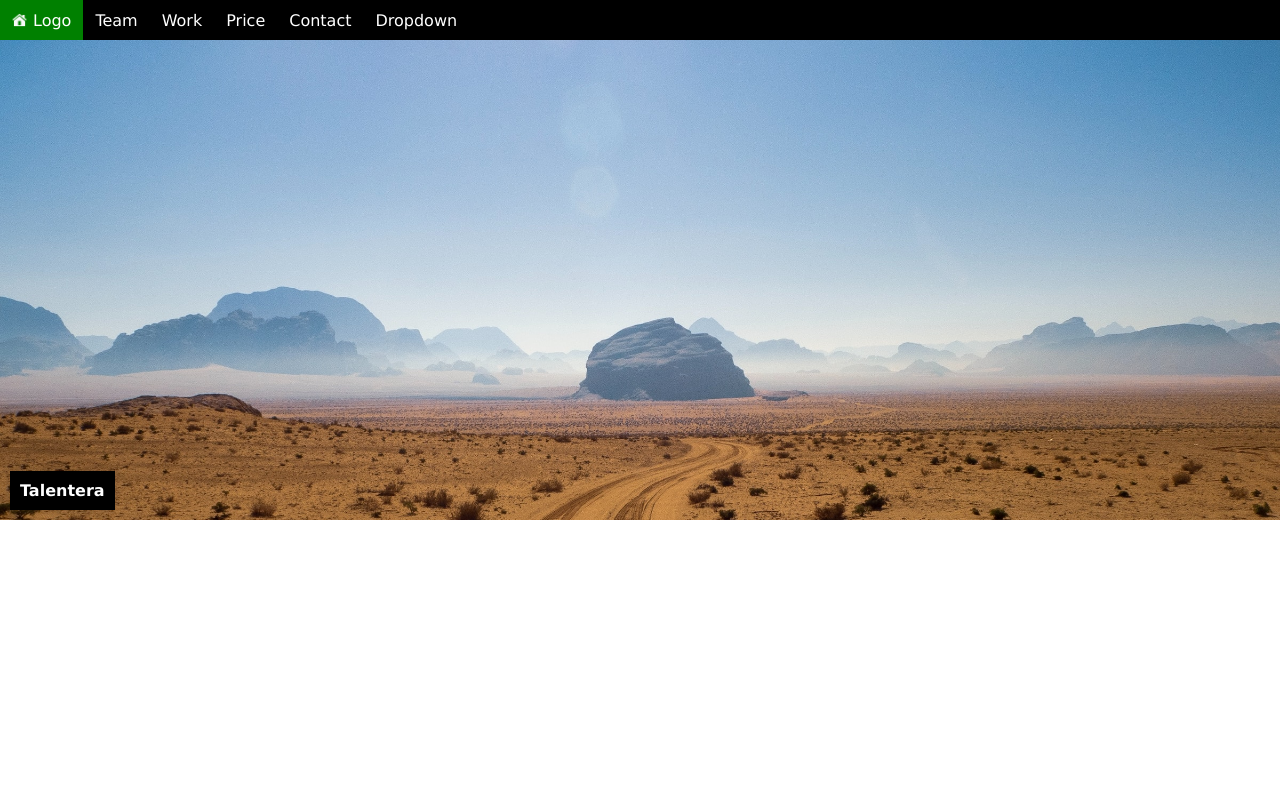
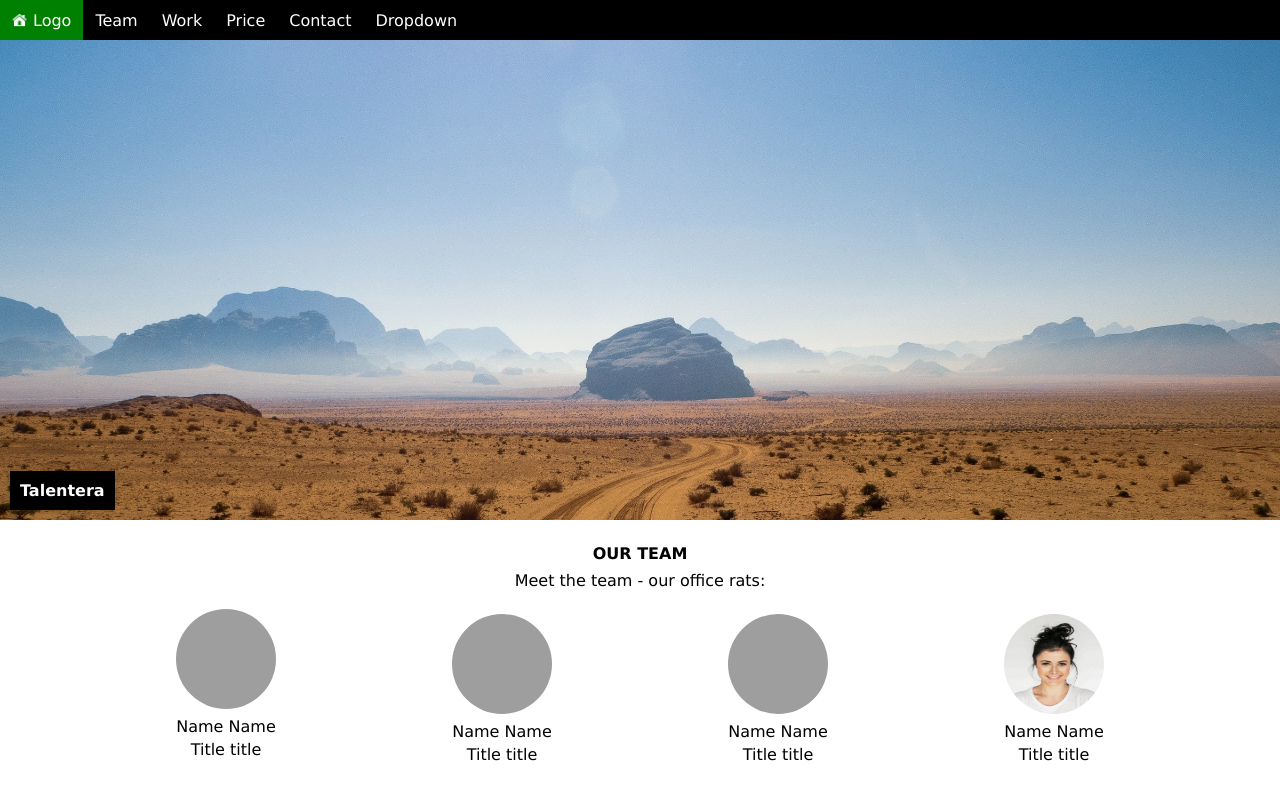
Before and after one commit to Khodor-Hassoun/Bayt, a plain HTML site: page index.html in a window 1280 px wide. Drawn offline with Linux system fonts and the light colour scheme; grey boxes are pictures that could not be loaded.

Commit message:
Design meet the team section

```diff
--- a/index.html
+++ b/index.html
@@ -42,6 +42,65 @@
                 <h2>Talentera</h2>
             </div>
         </header>
+
+        <!-- Meet the team -->
+        <section class="section-team">
+            <!-- team heading -->
+            <div class="section-team-header">
+                <h3>OUR TEAM</h3>
+                <span>Meet the team - our office rats:</span>
+            </div>
+            <!-- Team members -->
+            <div class="section-team-members">
+                <!-- Member 1 -->
+                <div class="section-team-members-member">
+                    <!-- Image -->
+                    <div class="section-team-members-member-image">
+                        <img src="./Public/Images/face1.jpg">
+                    </div>
+                    <!-- Name and title -->
+                    <div class="section-team-members-member-info">
+                        <span>Name Name</span>
+                        <span>Title title</span>
+                    </div>
+                </div>
+                <!-- Memeber 2 -->
+                <div class="section-team-members-member">
+                    <!-- Image -->
+                    <div class="section-team-members-member-image">
+                        <img src="./Public/Images/face2.jpg">
+                    </div>
+                    <!-- Name and title -->
+                    <div class="section-team-members-member-info">
+                        <span>Name Name</span>
+                        <span>Title title</span>
+                    </div>
+                </div>
+                <!-- Memeber 3 -->
+                <div class="section-team-members-member">
+                    <!-- Image -->
+                    <div class="section-team-members-member-image">
+                        <img src="./Public/Images/face3.jpg">
+                    </div>
+                    <!-- Name and title -->
+                    <div class="section-team-members-member-info">
+                        <span>Name Name</span>
+                        <span>Title title</span>
+                    </div>
+                </div><!-- Memeber 4 -->
+                <div class="section-team-members-member">
+                    <!-- Image -->
+                    <div class="section-team-members-member-image">
+                        <img src="./Public/Images/face4.jpg">
+                    </div>
+                    <!-- Name and title -->
+                    <div class="section-team-members-member-info">
+                        <span>Name Name</span>
+                        <span>Title title</span>
+                    </div>
+                </div>
+            </div>
+        </section>
     </main>
     <script src="index.js"></script>
 </body>
--- a/styles.css
+++ b/styles.css
@@ -119,6 +119,78 @@ li {
     justify-content: center;
 }
 
+
+
+/* Meet the team */
+.section-team {
+    width: 100%;
+    display: flex;
+    flex-direction: column;
+    align-items: center;
+}
+
+.section-team-header {
+    display: flex;
+    flex-direction: column;
+    align-items: center;
+    padding-top: 20px;
+    width: 100%;
+}
+
+.section-team-header>* {
+    margin: 4px 0;
+}
+
+.section-team-members {
+    width: 100%;
+    display: flex;
+    flex-direction: column;
+    align-items: center;
+    margin: 10px 0;
+}
+
+.section-team-members-member {
+    display: flex;
+    flex-direction: column;
+    align-items: center;
+}
+
+.section-team-members-member:not(:first-child) {
+    margin-top: 10px;
+}
+
+.section-team-members-member-image {
+    width: 100px;
+    height: 100px;
+    border-radius: 50%;
+    overflow: hidden;
+
+    /* background-image: url("./Public/Images/face1.jpg");
+    background-position: center;
+    background-repeat: no-repeat;
+    background-size: cover; */
+}
+
+.section-team-members-member-image img {
+    width: 100%;
+    height: 100%;
+    object-fit: fill;
+    object-position: 50% 50%;
+}
+
+.section-team-members-member-info {
+    display: flex;
+    flex-direction: column;
+    align-items: center;
+    margin-top: 6px;
+
+}
+
+.section-team-members-member-info>* {
+    margin: 2px 0px;
+}
+
+
 /* Desktop Styles */
 @media (min-width: 640px) {
 
@@ -152,4 +224,12 @@ li {
     .banner {
         height: 60vh;
     }
+
+    /* Team members */
+    .section-team-members {
+        width: 100%;
+        display: flex;
+        flex-direction: row;
+        justify-content: space-evenly;
+    }
 }
```
Also changed, not shown: Public/Images/face4.jpg (added), 3 other files.
